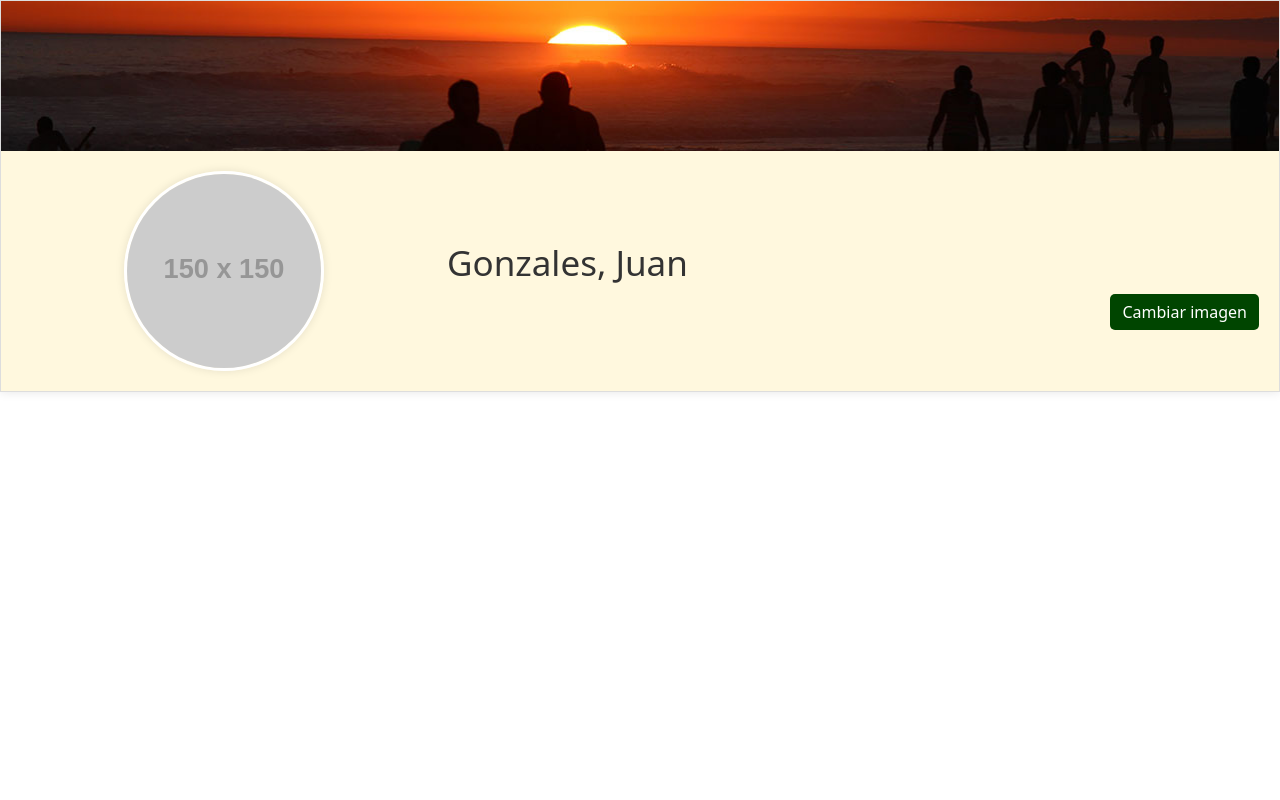
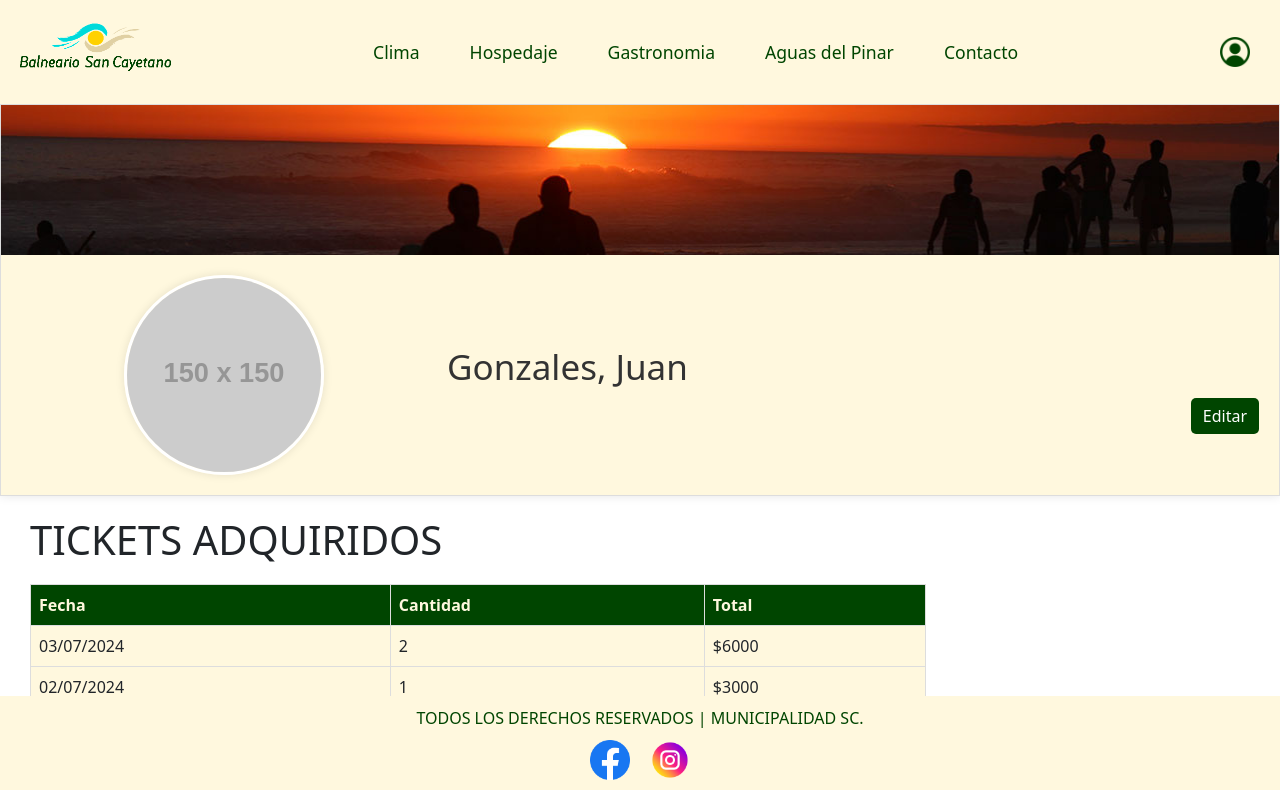
Before and after one commit to enzo952008/TrabajoFinalFullStack, a React (Create React App) app in the folder web-balneariosc/: page /profile in a window 1280 px wide. Built offline with nearby package versions, Linux system fonts and the light colour scheme.

Commit message:
perfil ultimo

```diff
--- a/web-balneariosc/src/App.js
+++ b/web-balneariosc/src/App.js
@@ -5,9 +5,8 @@ import { BrowserRouter, Routes, Route } from "react-router-dom";
 import Home from './home/home';
 import Windguru from './components/Windguru-component';
 import Layout from './components/layout-component';
-import Profile from './components/UserProfile-component';
+import Profile from './profile/profile'
 import CreateAccount from './create-account/create-account';
-
 import LodgingSection from './lodging/lodgingSection';
 
 
--- a/web-balneariosc/src/components/UserProfile-component.jsx
+++ b/web-balneariosc/src/components/UserProfile-component.jsx
@@ -32,7 +32,7 @@ const UserProfile = () => {
               </h3>
             </div>
             <label htmlFor="file-upload" className="custom-file-upload">
-              Cambiar imagen
+              Editar
             </label>
             <input
               id="file-upload"
--- a/web-balneariosc/src/profile/profile.js
+++ b/web-balneariosc/src/profile/profile.js
@@ -2,17 +2,52 @@ import React from 'react';
 import NavBar from "../components/navBar-component";
 import Footer from "../components/footer-component";
 import UserProfile from '../components/UserProfile-component';
-import '../styles/profile.css';
+import '../styles/profilepage.css';
 
 
-const ProfilePage = () => {
+
+const Profile = () => {
     return (
-        <div>
+        <div className="page-container-profile">
             <NavBar />
+            <div>
             <UserProfile />
+            </div>
+            <div  className='container-tickets'>
+                <h1>TICKETS ADQUIRIDOS</h1>
+                <table className='tickets-table'>
+                        <thead className='row-name'>
+                            <tr>
+                                <th>Fecha</th>
+                                <th>Cantidad</th>
+                                <th>Total</th>
+                            </tr>
+                        </thead>
+                        <tbody>
+                            <tr>
+                                <td>03/07/2024</td>
+                                <td>2</td>
+                                <td>$6000</td>
+                            </tr>
+                            <tr>
+                                <td>02/07/2024</td>
+                                <td>1</td>
+                                <td>$3000</td>
+                            </tr>
+                            <tr>
+                                <td>01/07/2024</td>
+                                <td>3</td>
+                                <td>$9000</td>
+                            </tr>
+                        </tbody>
+                    </table>
+            </div>
+
+            <div className='footerProfile'>
             <Footer />
+            </div>
         </div>
     );
 };
 
-export default ProfilePage;
+export default Profile;
--- /dev/null
+++ b/web-balneariosc/src/styles/profilepage.css
@@ -0,0 +1,67 @@
+ /* .page-container-profile {
+    display: flex;
+    flex-direction: column;
+    min-height: 100vh;
+
+    background-size: cover;
+    background-position: center;
+    background-repeat: no-repeat;
+    margin: 0;
+    padding: 0;
+}  */
+
+/* .content-wrap {
+    flex: 1;
+    display: flex;
+    justify-content: center;
+    align-items: center;
+    padding: 20px;
+} */
+
+.footerProfile {
+    position: fixed;
+    bottom: 0;
+    width: 100%;
+
+    color: white;
+    text-align: center;
+    padding: 10px 0;
+}
+
+.container-tickets {
+    margin-top: 20px;
+    width: 70%;
+    margin-left: 30px;
+    /* background-color: #fff7d9; */
+}
+
+.tickets-table {
+    width: 100%;
+    border-collapse: collapse;
+    margin-top: 20px;
+}
+
+.tickets-table th,
+.tickets-table td {
+    border: 1px solid #ddd;
+    padding: 8px;
+    text-align: left;
+}
+
+.tickets-table th {
+    color: #FFF8DE;
+    background-color:#004500;
+    font-weight: bold;
+}
+
+.tickets-table tr:nth-child(even) {
+    background-color: #FFF8DE;
+}
+
+.tickets-table tr:hover {
+    background-color: #ddd;
+}
+
+tbody {
+    background-color: #FFF8DE;
+}
```
Also changed, not shown: web-balneariosc/src/styles/profile.css (line endings or trailing spaces).
